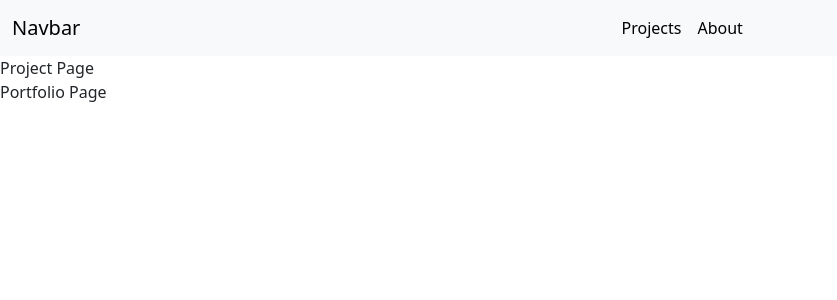
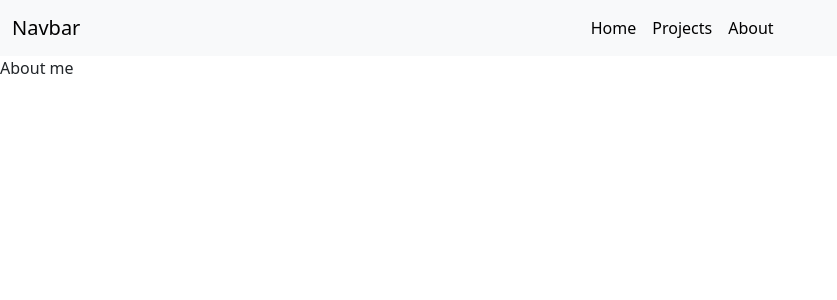
Before and after one commit to kaishu-design/react-portfolio, a React (Create React App) app: page /AboutPage in a window 1280 px wide. Shown: the top 300 px of the page, without its empty margins (0-837 px from the left). Built offline with nearby package versions, Linux system fonts and the light colour scheme.

Commit message:
added routes

```diff
--- a/src/App.js
+++ b/src/App.js
@@ -1,18 +1,23 @@
 import './App';
 import Header from './components/Header';
-import ProjectPage from './components/ProjectPage';
-import AboutPage from './components/AboutPage';
+import HomePage from './pages/HomePage';
+import ProjectsPage from './pages/ProjectsPage';
+import AboutPage from './pages/AboutPage';
+import { BrowserRouter as Router, Route, Routes } from 'react-router-dom';
 
 function App() {
   return (
-  <div className="App">
-    <Header />
+    <Router>
+      <div className="App">
+        <Header />
 
-    <ProjectPage />
-
-    <AboutPage />
-
-    </div>
+        <Routes>
+          <Route path="/HomePage"  element={<HomePage />} />
+          <Route path="/ProjectsPage"  element={<ProjectsPage />} />
+          <Route path="/AboutPage"  element={<AboutPage />} />
+        </Routes>
+      </div>
+    </Router>
     );
   }
 
--- a/src/components/Header.js
+++ b/src/components/Header.js
@@ -12,6 +12,9 @@ const header = () => {
       <div class="collapse navbar-collapse d-flex justify-content-evenly" id="navbarNav">
       <ul class="navbar-nav">
         <li class="nav-item">
+          <a class="nav-link active" aria-current="page" href="#">Home</a>
+        </li>
+        <li class="nav-item">
           <a class="nav-link active" aria-current="page" href="#">Projects</a>
         </li>
         <li class="nav-item">
--- a/src/components/AboutPage.js
+++ b/src/pages/AboutPage.js
@@ -2,7 +2,7 @@ import React from 'react'
 
 const Portfolio = () => {
   return (
-    <div>Portfolio Page</div>
+    <div>About me</div>
   )
 }
 
--- /dev/null
+++ b/src/pages/HomePage.js
@@ -0,0 +1,9 @@
+import React from 'react'
+
+const HomePage = () => {
+  return (
+    <div>HomePage</div>
+  )
+}
+
+export default HomePage
--- a/src/components/ProjectPage.js
+++ b/src/pages/ProjectsPage.js
@@ -2,7 +2,9 @@ import React from 'react'
 
 const Project = () => {
   return (
-    <div>Project Page</div>
+    <div>
+      Projects Page
+    </div>
   )
 }
 
```
